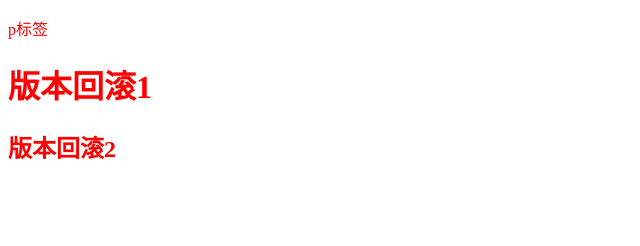
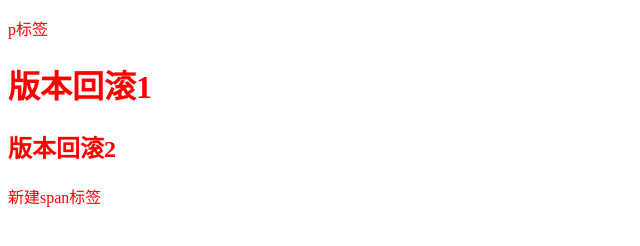
Before and after one commit to czq19971025/60, a plain HTML site: page index.html in a window 1280 px wide. Shown: the whole page, without its empty margins (0-640 px from the left). Drawn offline with Linux system fonts and the light colour scheme.

Commit message:
新建了span标签

```diff
--- a/index.html
+++ b/index.html
@@ -12,6 +12,8 @@
     <p>p标签</p>
     <h1>版本回滚1</h1>
     <h2>版本回滚2</h2>
+    <span>新建span标签</span>
+
 </body>
 
 </html>
```
